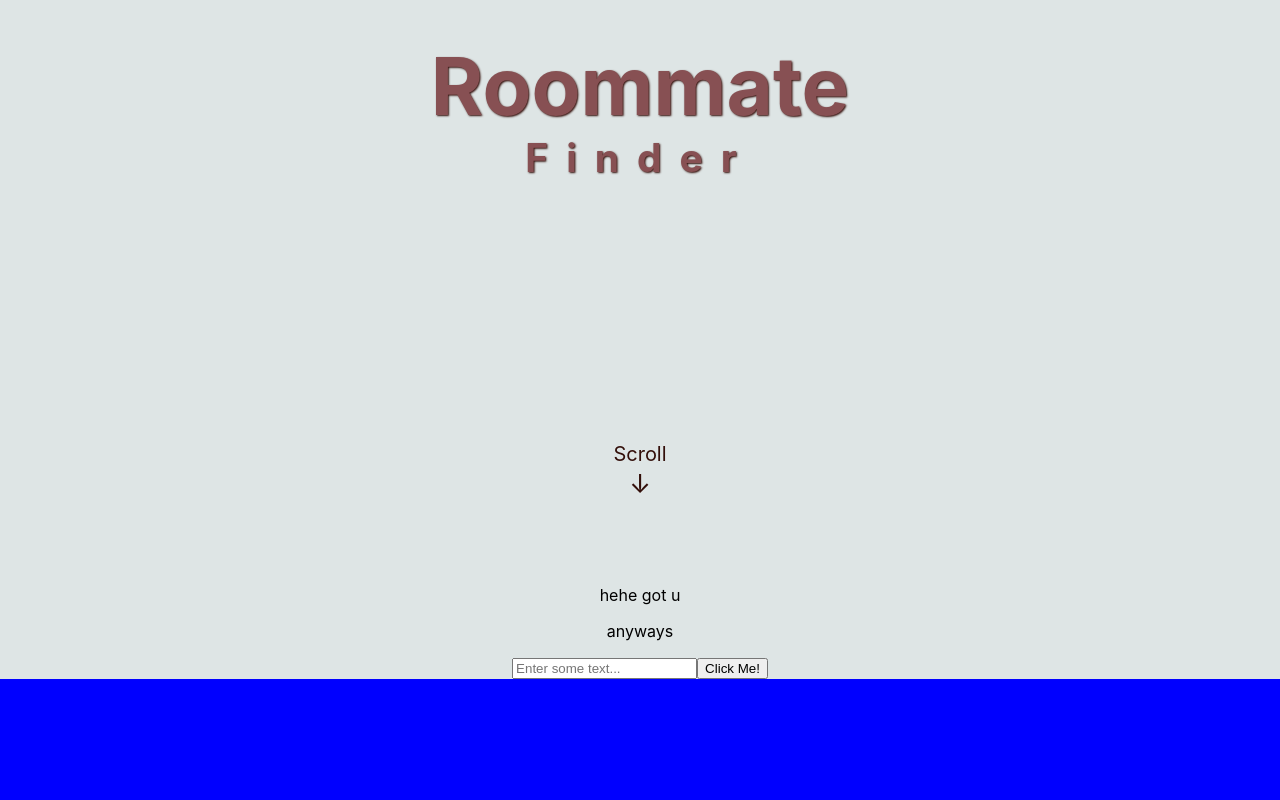
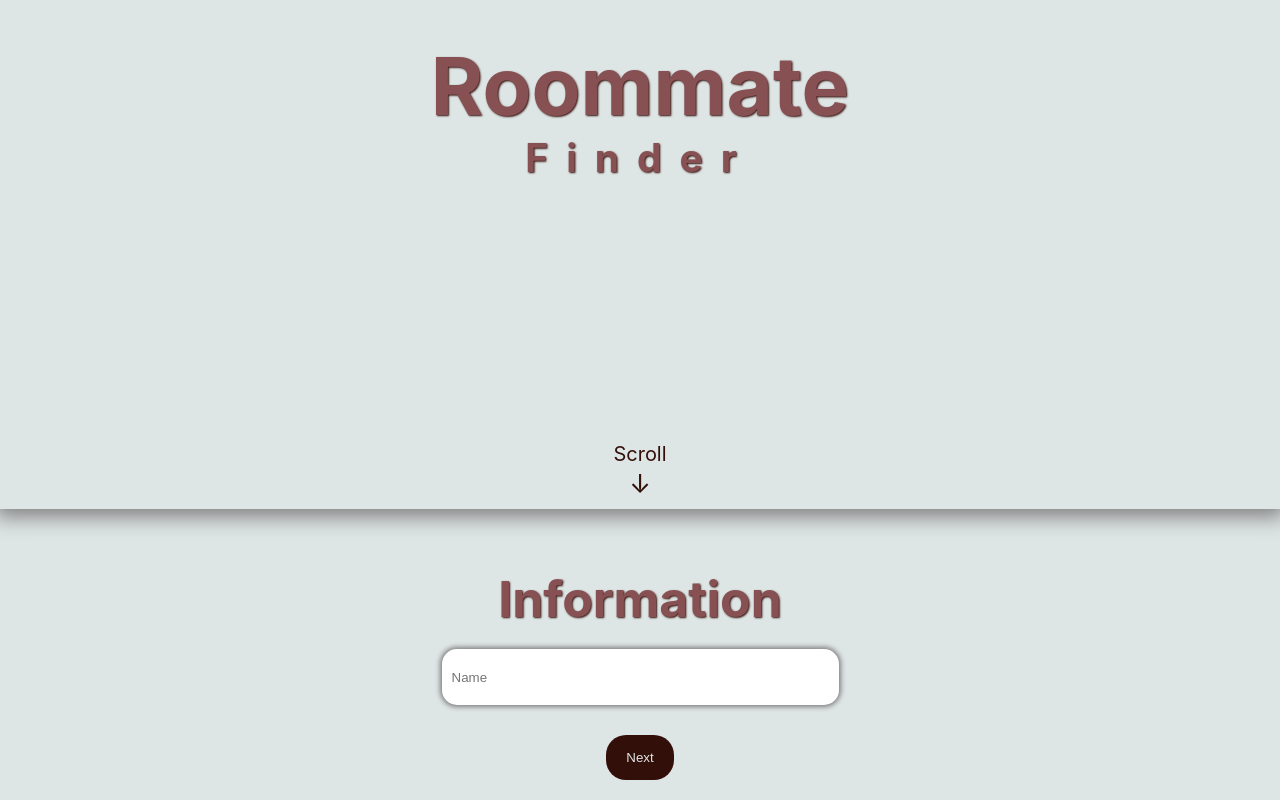
Before and after one commit to hollyc0105/sdc-team1, a React (Create React App) app: page / in a window 1280 px wide. Shown: the part 291-1091 px from the top of the page. Before the commit the page ends 970 px from the top, so only its background shows below. Built offline with nearby package versions, Linux system fonts and the light colour scheme.

Commit message:
added buttons =D

```diff
--- a/src/App.css
+++ b/src/App.css
@@ -1,7 +1,3 @@
-
-body {
-  background-color: blue;
-}
 
 :root {
   --offwhite: #DEE5E5;
@@ -9,7 +5,15 @@ body {
   --darkred: #330F0A;
   --mint: #9DC5BB;
   --forest: #404E4D;
+}
 
+body {
+  background-color: var(--offwhite);
+}
+
+header {
+  background-color: var(--offwhite);
+  box-shadow: 0px 3px 20px 5px grey;
 }
 
 h1 {
@@ -26,6 +30,11 @@ h2 {
   color: var(--salmon);
   letter-spacing: 18px;
   text-shadow: 1px 1px 2px var(--darkred);
+}
+
+h1.downsize {
+  font-size: 50px;
+  margin-bottom: 20px;
 }
 
 .scroll {
@@ -49,13 +58,42 @@ h2 {
   }
 }
 
-.input {
-  width: 200px;
-  height: 15px;
+hr {
+  color: black;
+  height: 5px;
+  border: none;
+  box-shadow: 0px 10px 10px 10px grey;
+}
+
+input {
+  display: block;
+  width: 30%;
+  height: 50px;
+
+  border: none;
+  border-radius: 15px;
+  padding: 3px 3px 3px 10px;
+  margin: 10px;
+
+  box-shadow: 0px 0px 5px 2px grey;
+}
+
+input:focus {
+  outline-color: var(--salmon);
+}
+
+button {
+  background-color: var(--darkred);
+  color: var(--offwhite);
+
+  border: none;
+  border-radius: 20px;
+  padding: 15px 20px 15px 20px;
+  margin: 0px 20px 20px 20px;
 }
 
 .App {
-  background-color: var(--offwhite);
+  /*background-color: var(--offwhite);*/
   text-align: center;
 }
 
@@ -72,7 +110,7 @@ h2 {
 
 .App-header {
   /*background-color: #282c34;*/
-  background-color: var(--offwhite);
+  /*background-color: var(--offwhite);*/
   min-height: 100vh;
   display: flex;
   flex-direction: column;
--- a/src/Pages/Home.js
+++ b/src/Pages/Home.js
@@ -1,4 +1,5 @@
 import {useState} from "react";
+import {Link} from "react-router-dom";
 
 export function Home() {
     const [val, setVal] = useState("");
@@ -18,13 +19,20 @@ export function Home() {
             <br/>
             <br/>
             <br/>
-            <p>hehe got u</p>
-            <p>anyways</p>
-            <input placeholder="Enter some text..."
-                   value = {val}
-                   onChange = {(event) => setVal(event.target.value)}
-            />
-            <button onClick = {() => alert(val)}>Click Me!</button>
+            <h1 class={"downsize"}>
+                Information
+            </h1>
+            <center>
+                <input placeholder="Name"
+                   value={val}
+                    // stores the input in val
+                   onChange={(event) => setVal(event.target.value)}
+                />
+                <br/>
+                {/*value stored in val is displayed on screen in an alert*/}
+                <Link to={"/page1"}><button>Next</button></Link>
+            </center>
+
         </div>
     );
 }
```
